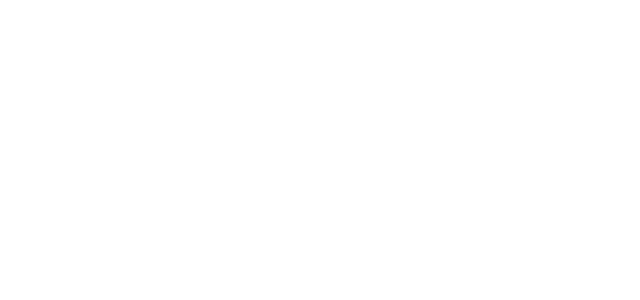
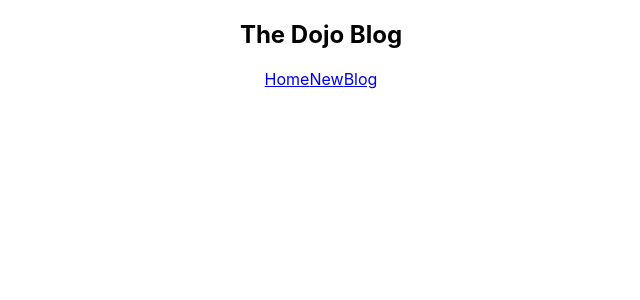
Before and after one commit to Nelofarzabi/Simple_App_React.js, a React (Create React App) app: page / in a window 1280 px wide. Shown: the top 300 px of the page, without its empty margins (319-959 px from the left). Built offline with nearby package versions, Linux system fonts and the light colour scheme.

Commit message:
import Navbar.js

```diff
--- a/src/App.js
+++ b/src/App.js
@@ -1,9 +1,12 @@
-import logo from './logo.svg';
+import React , {Component} from "react";
+import Navbar  from "./Navbar";
 import './App.css';
+
 
 function App() {
   return (
     <div className="App">
+      <Navbar />
 
     </div>
   );
```
